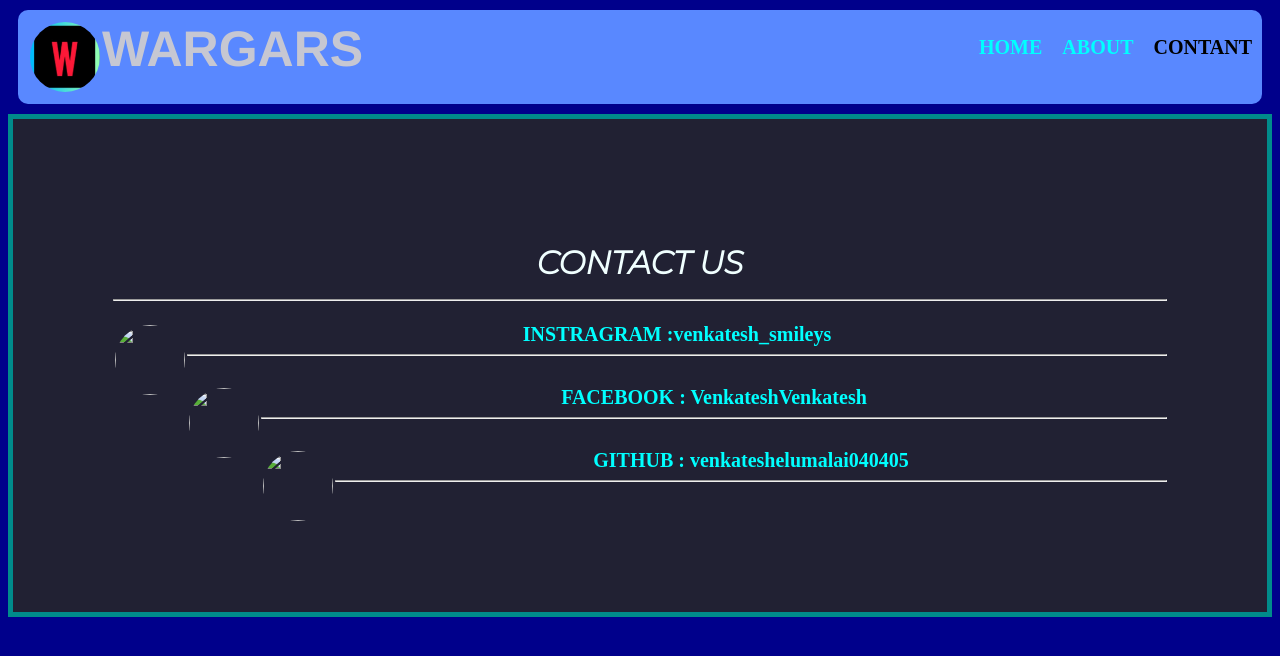
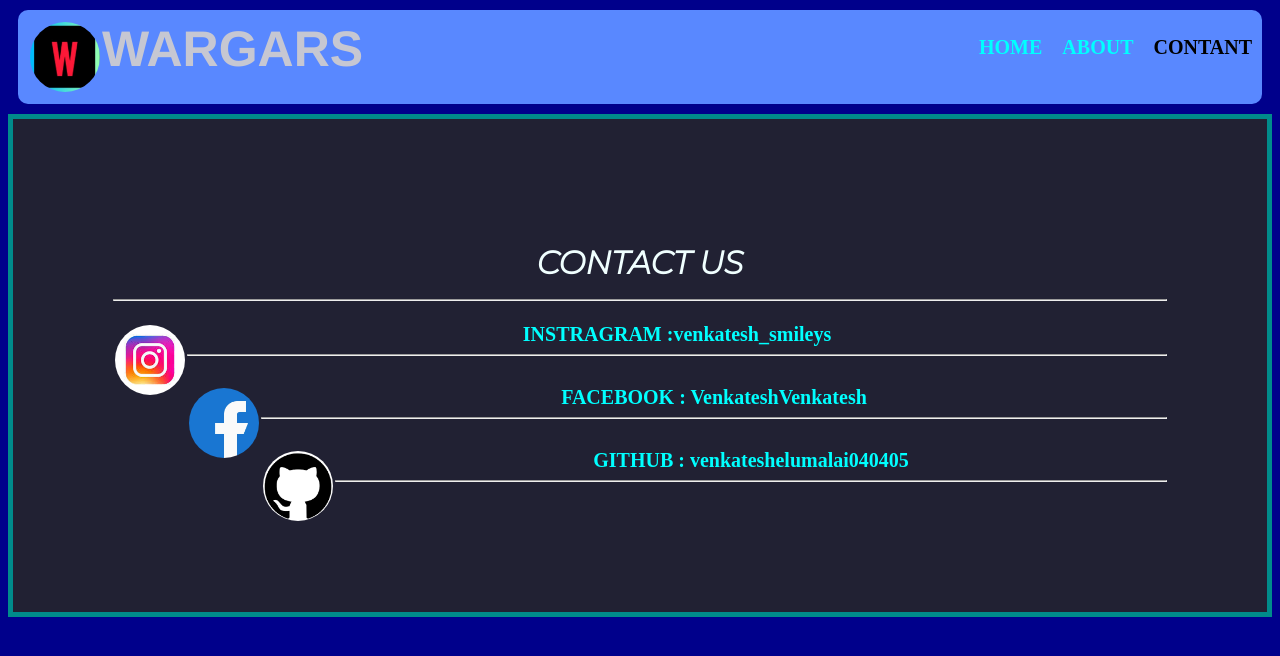
Before and after one commit to venkateshelumalai040405/wargars-websample, a plain HTML site: page contact page.html in a window 1280 px wide. Drawn offline with Linux system fonts and the light colour scheme; a web font is replaced by a local one.

Commit message:
Update contact page.html

```diff
--- a/contact page.html
+++ b/contact page.html
@@ -42,13 +42,13 @@
 
 
 
-        <img id="image" style="float:left; margin:2px;" src="icons\instragram logo.jpeg"/> <a href="https://instagram.com/venkatesh_smileys">INSTRAGRAM :venkatesh_smileys</a></h3>
+        <img id="image" style="float:left; margin:2px;" src="instragram logo.jpeg"/> <a href="https://instagram.com/venkatesh_smileys">INSTRAGRAM :venkatesh_smileys</a></h3>
         <hr>
         <br>
-        <img id="image" style="float:left; margin:2px;" src="icons\facebook_318-566730.avif"/> <a href="https://www.facebook.com/profile.php?id=100070940569868&mibextid=ZbWKwL">FACEBOOK : VenkateshVenkatesh</a></h3>
+        <img id="image" style="float:left; margin:2px;" src="facebook_318-566730.avif"/> <a href="https://www.facebook.com/profile.php?id=100070940569868&mibextid=ZbWKwL">FACEBOOK : VenkateshVenkatesh</a></h3>
         <hr>
         <br>
-        <img id="image" style="float:left; margin:2px;" src="icons\github logo.png"/> <a href="https://github.com/venkateshelumalai040405">GITHUB : venkateshelumalai040405</a></h3>
+        <img id="image" style="float:left; margin:2px;" src="github logo.png"/> <a href="https://github.com/venkateshelumalai040405">GITHUB : venkateshelumalai040405</a></h3>
         <hr>
         <br>
         </center>
```
